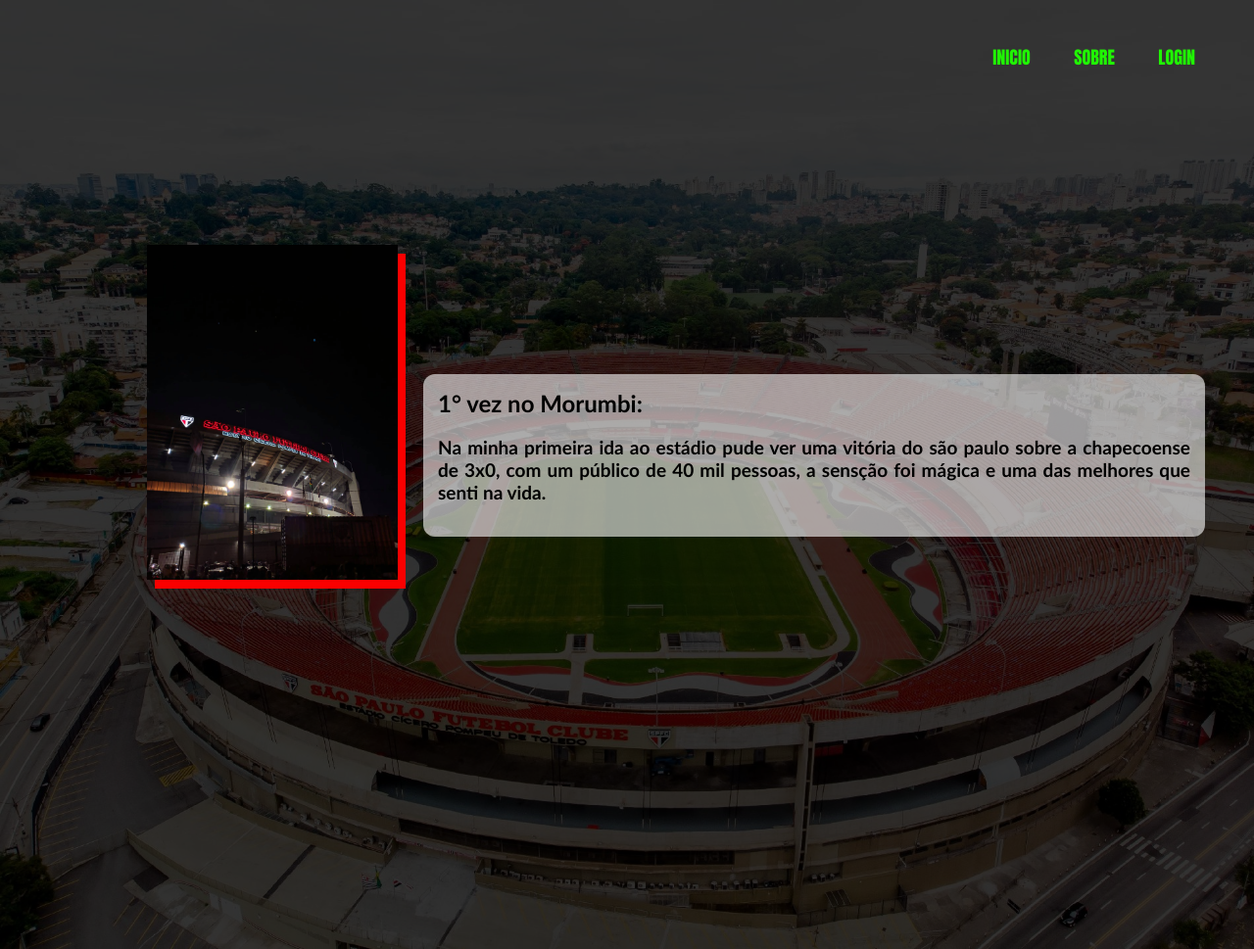
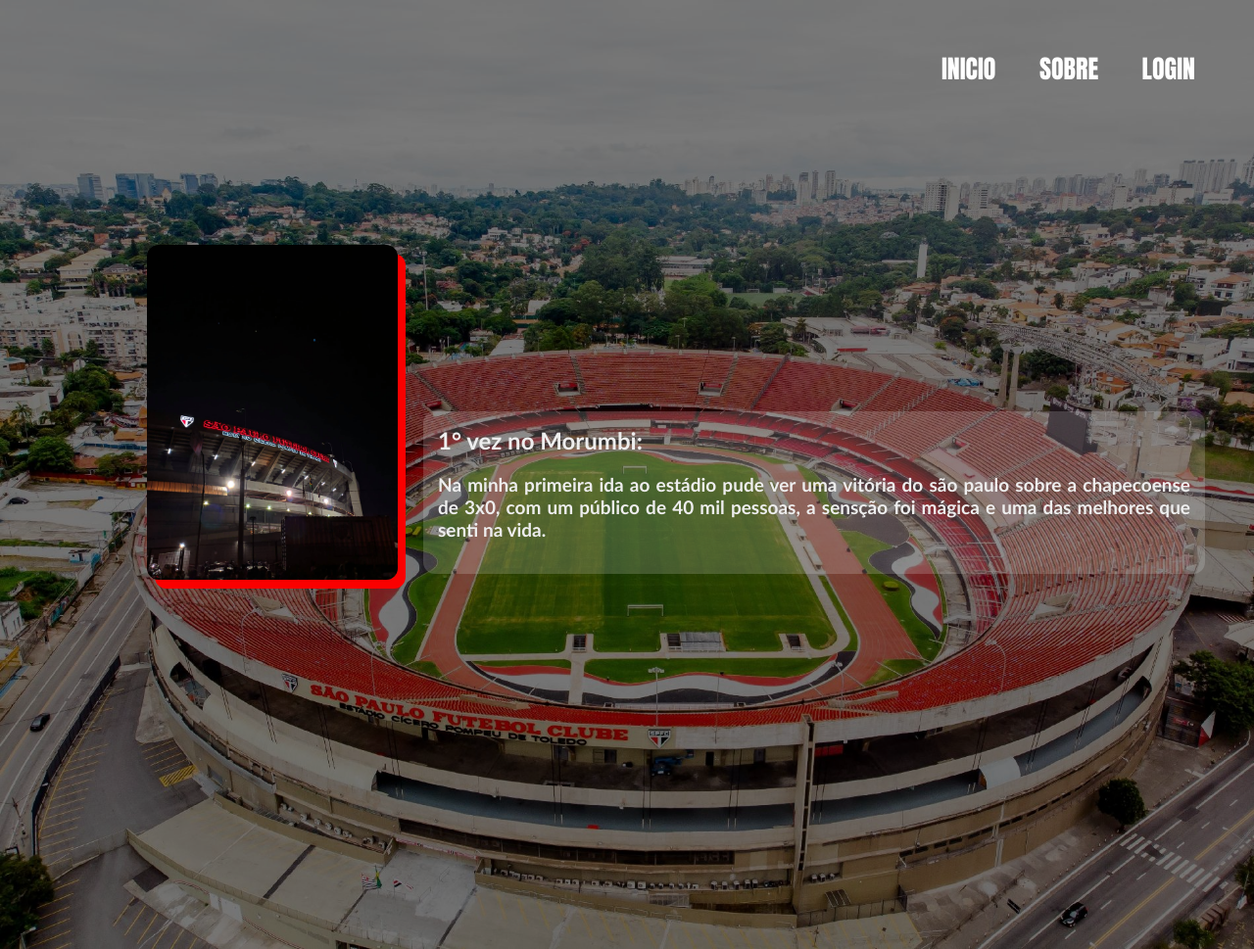
Before and after one commit to SamuAlmeida/Site-pessoal, a website: page meusite/projeto-site/public/sobre.html in a window 1280 px wide. Shown: the top 969 px of the page at 98% size. Drawn offline with nearby package versions, Linux system fonts and the light colour scheme.

Commit message:
att site e pondo efeitos

```diff
--- a/meusite/projeto-site/public/css/style.css
+++ b/meusite/projeto-site/public/css/style.css
@@ -1,3 +1,33 @@
+.fade-in{
+    animation: fadeIn 3.2s;
+}
+
+@keyframes fadeIn{
+    from{
+        opacity: 0;
+    }
+    to{
+        opacity: 1;
+    }
+}
+
+.efeitoBtn{
+    font-size: 26px;
+    padding: 10px;
+    margin: 10px;
+    border-radius: 8px;
+    position: relative;
+    cursor: pointer;
+    box-sizing: border-box;
+    transition: all 400ms ease;
+}
+
+.efeitoBtn:hover{
+    background: rgba(255, 255, 255, 0);
+    box-shadow: inset 10px 10px 30px 30px rgba(3, 3, 3, 0.63);
+}
+
+
 body{
     width: auto;
     text-align: center;
@@ -19,12 +49,6 @@
     width: auto;
 }
 
-.nav ul{
-    margin: 0;
-    padding-top: 35px;
-}
-
-
 .title-header img{
     float: left;
     color: #ffffff;
@@ -34,48 +58,29 @@
 
 .nav{
     float: right;
+    padding-right: 40px;
 }
 
-.nav a{
-    text-decoration: none;
-    color: #ffffff;
-    text-transform: uppercase;
-    font-size: 18px;
+.nav ul{
+    margin: 0;
+    padding-top: 30px;
 }
 
 .nav li{
     display: inline-block;
-    padding: 20px;
-    padding: 10px 20px 0 20px;
     font-family: 'Times New Roman', Times, serif;
 }
 
-.nav ul{
-  margin: 0;
+.nav a{
+    font-family: Impact, Haettenschweiler, 'Arial Narrow Bold', sans-serif;
+    text-decoration: none;
+    color: #ffffff;
+    text-transform: uppercase;
 }
 
 .title-header{
   float: left;
   color: #ffffff;
-}
-
-.nav{
-  float: right;
-  padding-right: 40px;
-}
-
-.nav a{
-    font-family: Impact, Haettenschweiler, 'Arial Narrow Bold', sans-serif;
-    text-decoration: none;
-    color: #20f504;
-    text-transform: uppercase;
-    font-size: 18px;
-}
-
-.nav li{
-  display: inline-block;
-  padding: 20px;
-  padding: 10px 20px 0 20px;
 }
 
 .background{
@@ -86,20 +91,19 @@
     background-size: cover;
     width: 100%;
     height: 960px;
-    /* display: flex; */
 }
 
 
 .bloco1{
     font-family: Verdana, Geneva, Tahoma, sans-serif;
     width: 40%;
-    height: 15%;
+    height: 13%;
     float: left;
     border:  #09e8f0 solid 2px;
     text-align: left;
     padding-left: 20px;
     color:  #ffffff;
-    margin: 80px 0 0 20px;
+    margin: 200px 0 0 20px;
 }
 
 
@@ -250,7 +254,6 @@
     float: left;
     width: 100%;
     height: 969px;
-    box-shadow: red 5px 6px;
 }
 
 .conteudo{
@@ -259,7 +262,8 @@
     font-size: 19px;
     font-family:'Trebuchet MS', 'Lucida Sans Unicode', 'Lucida Grande', 'Lucida Sans', Arial, sans-serif;
     text-align: justify;
-    background-color: rgba(255, 255, 255, 0.589);
+    background-color: rgba(243, 243, 243, 0.185);
+    color: rgb(238, 238, 238);
     margin-top: 310px;
     margin-right: 50px;
     padding: 15px;
@@ -267,7 +271,7 @@
 }
 
 .fundo_conteudo{
-    background-color: rgba(0, 0, 0, 0.795);
+    background-color: rgba(0, 0, 0, 0.527);
     width: 100%;
     height: 100%;
 }
--- a/meusite/projeto-site/public/sobre.html
+++ b/meusite/projeto-site/public/sobre.html
@@ -12,20 +12,21 @@
         <b id="b_usuario"></b>
         <div class="nav">
             <ul>
-                <li><a href="home.html">Inicio</a></li>
-                <li><a href="sobre.html">Sobre</a></li>
-                <li><a href="login.html">Login</a></li>
+                <li class="efeitoBtn efeito"><a href="home.html">Inicio</a></li>
+                <li class="efeitoBtn efeito"><a href="sobre.html">Sobre</a></li>
+                <li class="efeitoBtn efeito"><a href="login.html">Login</a></li>
             </ul>
         </div>
          <div class="fundo_conteudo">
-            <img src="img/sao_paulo.jpg" style="width: 20%; float: left; margin-left: 150px; margin-top: 250px; box-shadow: 8px 9px rgb(250, 0, 0);">
-            <h4 class="conteudo">
+            <img class="fade-in surge" data-rellax-speed="4" src="img/sao_paulo.jpg" style="width: 20%; float: left; margin-left: 150px; margin-top: 250px; box-shadow: 8px 9px rgb(250, 0, 0); border-radius: 12px;">
+            <h4 class="conteudo fade-in surge" data-rellax-speed="6">
                 <b style="font-size: 24px;">1° vez no Morumbi: </b> <br>
                 <p>Na minha primeira ida ao estádio pude ver uma vitória do são paulo sobre a chapecoense de 3x0, com um público de 40 mil pessoas, a sensção foi mágica e uma das melhores que senti na vida.</p>
             </h4>
+        </div>
+    </div>
+    <div class="">
 
-
-        </div>
     </div>
 
     <!-- Rodapé -->
@@ -34,5 +35,10 @@
             <h3>Copyright by <b>Samuel Almeida</b></h3>
         </div>
     </div>
+
+    <script src="https://cdnjs.cloudflare.com/ajax/libs/rellax/1.12.1/rellax.js"></script>
 </body>
 </html>
+<script>
+    var surge = new Rellax('.surge');
+</script>
```
Also changed, not shown: meusite/projeto-site/public/cadastrar.html (+3 -4 lines), meusite/projeto-site/public/home.html (+8 -8 lines), meusite/projeto-site/public/login.html (+4 -4 lines).
